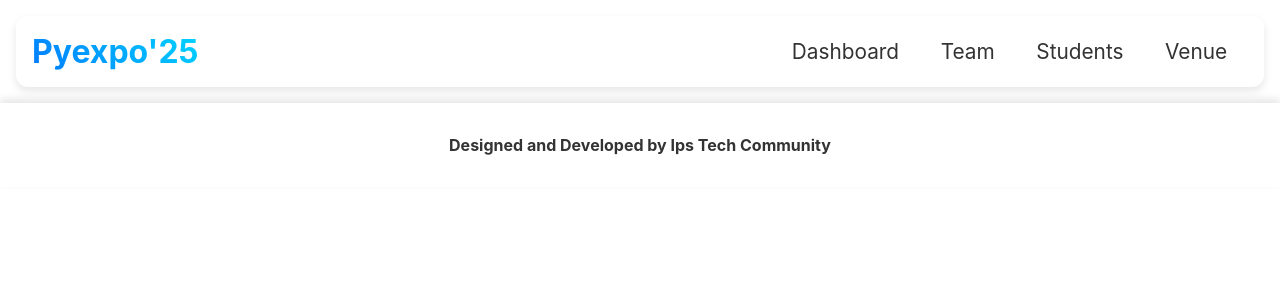
After one commit to Kite-IPS/hackathon-time-tracker-system, a Flask app: page /venue-management in a window 1280 px wide. The commit adds this page. Shown: the top 300 px of the page. Run offline with Flask 3, Linux system fonts and the light colour scheme.

Commit message:
added base ui and menu for the venue management

```diff
--- /dev/null
+++ b/app/static/css/venueManagement.css
@@ -0,0 +1,120 @@
+:root {
+    --primary-color-light: #00d4ff;
+    --primary-color-dark: #007bff;
+    --text-color-primary: #333;
+    --text-color-secondary: #555;
+    --background-color: #ffffff;
+    --hover-color-light: #008cff;
+    --hover-color-dark: #0056b3;
+    --alert-color-light: #ff2f2f;
+    --alert-color-dark: #e60000;
+  }
+
+  /* Global Styles */
+  body {
+    background-color: var(--background-color);
+    font-family: "Inter", sans-serif;
+    margin: 0;
+    padding: 0;
+    color: var(--text-color-primary);
+  }
+
+  /* NavBar Style Start */
+  .headerContainer {
+    display: flex;
+    justify-content: space-between;
+    align-items: center;
+    padding: 1em;
+    background: var(--background-color);
+    box-shadow: 0 4px 8px rgba(0, 0, 0, 0.1);
+    border-radius: 12px;
+    margin: 1em;
+    position: relative;
+  }
+
+  #appName {
+    font-size: 2em;
+    font-weight: bold;
+    background: linear-gradient(
+      45deg,
+      var(--primary-color-dark),
+      var(--primary-color-light)
+    );
+    background-clip: text;
+    -webkit-background-clip: text;
+    -webkit-text-fill-color: transparent;
+  }
+
+  .navBar {
+    display: flex;
+    justify-content: space-between;
+    align-items: center;
+  }
+
+  .navMenu {
+    text-decoration: none;
+    color: var(--text-color-primary);
+    margin: 0 1em;
+    font-size: 1.3em;
+    transition: 0.3s;
+  }
+
+  .navMenu:hover {
+    color: var(--primary-color-dark);
+  }
+
+  /* Burger Icon */
+  .burgerIcon {
+    display: none;
+    flex-direction: column;
+    cursor: pointer;
+  }
+
+  .burgerIcon div {
+    width: 25px;
+    height: 3px;
+    background-color: var(--text-color-primary);
+    margin: 4px 0;
+  }
+
+  /* Mobile Styles */
+  @media (max-width: 768px) {
+    .navBar {
+      display: none;
+      flex-direction: column;
+      position: absolute;
+      top: 100%;
+      right: 0;
+      background: white;
+      box-shadow: 0 4px 8px rgba(0, 0, 0, 0.1);
+      border-radius: 12px;
+      padding: 1em;
+      width: 100%;
+      text-align: center;
+      font-size: 1em;
+    }
+
+    .navBar.active {
+      display: flex;
+      flex-direction: column;
+      width: 50%;
+    }
+
+    .burgerIcon {
+      display: flex;
+    }
+  }
+
+/* Footer */
+.footer {
+    color: var(--text-color-primary);
+    padding: 2em;
+    text-align: center;
+    background: var(--background-color);
+    box-shadow: 0 -4px 8px rgba(0, 0, 0, 0.1);
+  }
+
+  .footerContentText {
+    font-size: 1em;
+    font-weight: bold;
+  }
--- a/app/templates/index.html
+++ b/app/templates/index.html
@@ -21,6 +21,7 @@
           <a class="navMenu" href="/">Dashboard</a>
           <a class="navMenu" href="team">Team</a>
           <a class="navMenu" href="students">Students</a>
+          <a class="navMenu" href="venue-management">Venue</a>
         </div>
       </div>
     </div>
--- a/app/templates/students.html
+++ b/app/templates/students.html
@@ -22,6 +22,7 @@
             <a class="navMenu" href="/">Dashboard</a>
             <a class="navMenu" href="team">Team</a>
             <a class="navMenu" href="students">Students</a>
+            <a class="navMenu" href="venue-management">Venue</a>
           </div>
         </div>
       </div>
--- a/app/templates/team.html
+++ b/app/templates/team.html
@@ -22,6 +22,7 @@
             <a class="navMenu" href="/">Dashboard</a>
             <a class="navMenu" href="team">Team</a>
             <a class="navMenu" href="students">Students</a>
+            <a class="navMenu" href="venue-management">Venue</a>
           </div>
         </div>
       </div>
--- a/app/templates/teamDetails.html
+++ b/app/templates/teamDetails.html
@@ -21,6 +21,7 @@
           <a class="navMenu" href="/">Dashboard</a>
           <a class="navMenu" href="team">Team</a>
           <a class="navMenu" href="students">Students</a>
+          <a class="navMenu" href="venue-management">Venue</a>
         </div>
       </div>
     </div>
--- /dev/null
+++ b/app/templates/venueManagement.html
@@ -0,0 +1,38 @@
+<!DOCTYPE html>
+<html lang="en">
+  <head>
+    <meta charset="UTF-8" />
+    <meta name="viewport" content="width=device-width, initial-scale=1.0" />
+    <link rel="stylesheet" href="/static/css/venueManagement.css" />
+    <script src="static/js/app.js" defer></script>
+    <title>The Time Tracker</title>
+  </head>
+  <body>
+    <!-- NavBar Start -->
+    <div class="header">
+      <div class="headerContainer">
+        <div id="appName">Pyexpo'25</div>
+        <div class="burgerIcon" onclick="toggleMenu()">
+          <div></div>
+          <div></div>
+          <div></div>
+        </div>
+        <div class="navBar">
+          <a class="navMenu" href="/">Dashboard</a>
+          <a class="navMenu" href="team">Team</a>
+          <a class="navMenu" href="students">Students</a>
+          <a class="navMenu" href="venue-management">Venue</a>
+        </div>
+      </div>
+    </div>
+    <!-- NavBar End -->
+
+    <!-- Footer Start -->
+    <div class="footer">
+        <div class="footerContentText">
+          Designed and Developed by Ips Tech Community
+        </div>
+      </div>
+      <!-- Footer End -->
+    </body>
+  </html>
```
